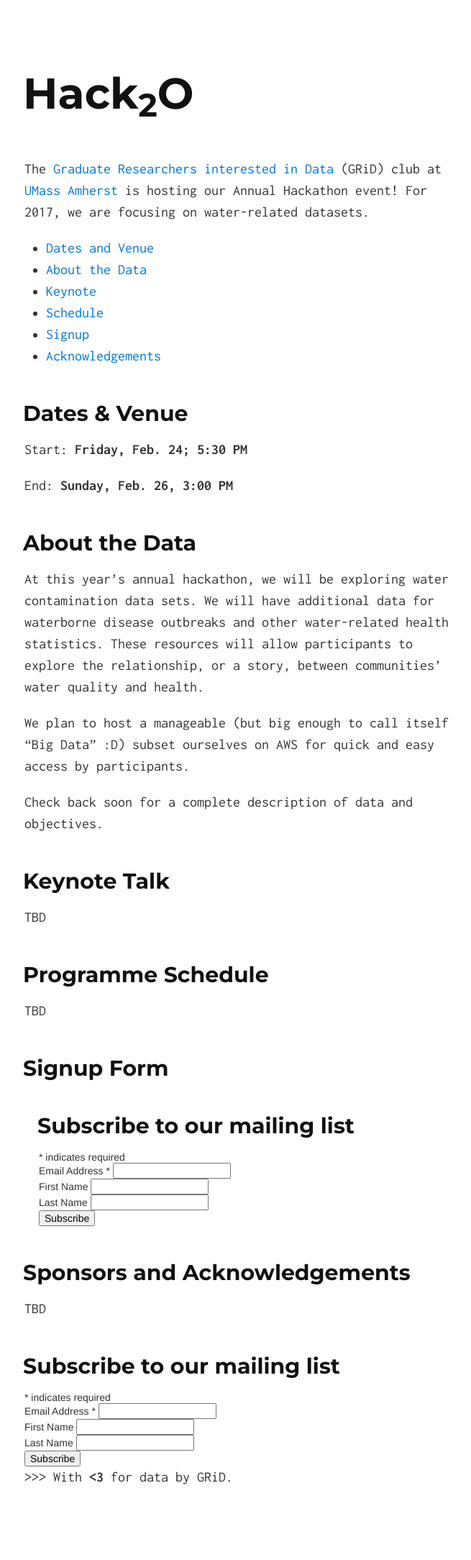
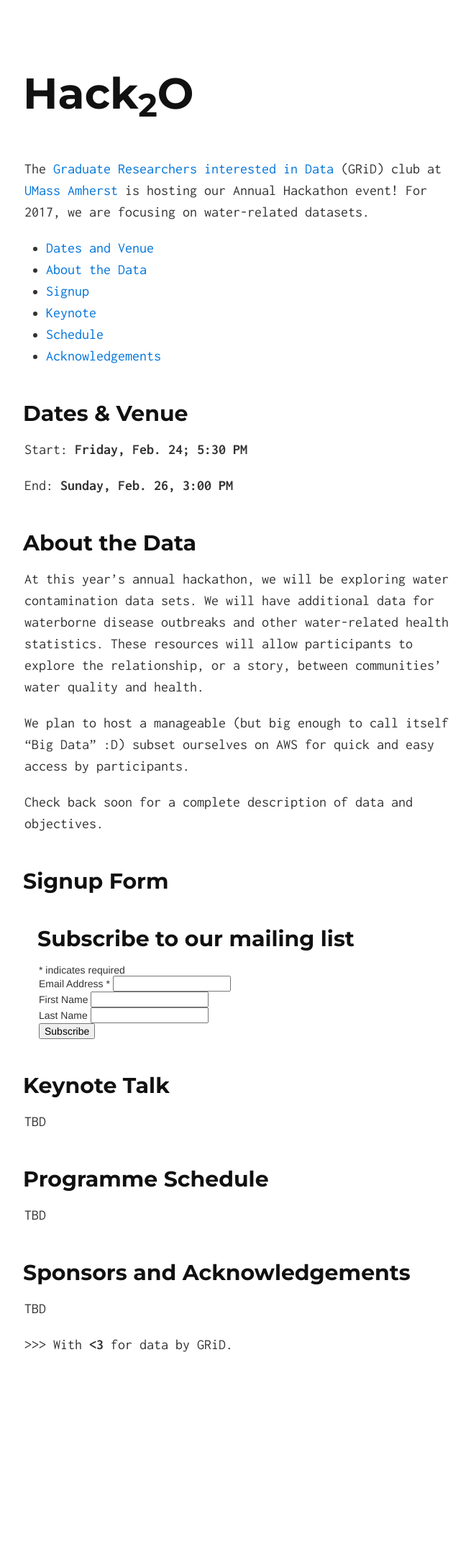
Before and after one commit to gridclub/Hack2O, a Jekyll site: the page built from index.md, in a window 1280 px wide. Shown: the whole page at 72% size, without its empty margins (306-961 px from the left). Built offline with Jekyll 4.4.1, drawn with Linux system fonts in a browser that asks for light colours; nearby versions of some CDN libraries; comment, search, counter and statistics services are not loaded; after the commit the page ends 1984 px from its top, so only the background shows below that.

Commit message:
signup form v4
final cleanups

```diff
--- a/_layouts/default.html
+++ b/_layouts/default.html
@@ -18,46 +18,6 @@
   </div>
 {% include scripts.html %}
 
- <div class="container">
-       <!-- Begin MailChimp Signup Form -->
-    <link href="//cdn-images.mailchimp.com/embedcode/classic-10_7.css" rel="stylesheet" type="text/css">
-    <style type="text/css">
-      #mc_embed_signup{background:#fff; clear:left; font:14px Helvetica,Arial,sans-serif; }
-      /* Add your own MailChimp form style overrides in your site stylesheet or in this style block.
-         We recommend moving this block and the preceding CSS link to the HEAD of your HTML file. */
-    </style>
-    <div id="mc_embed_signup">
-    <form action="//github.us9.list-manage.com/subscribe/post?u=d6af31d8255df70c3ca40ddf9&amp;id=ae86116629" method="post" id="mc-embedded-subscribe-form" name="mc-embedded-subscribe-form" class="validate" target="_blank" novalidate>
-        <div id="mc_embed_signup_scroll">
-      <h2>Subscribe to our mailing list</h2>
-    <div class="indicates-required"><span class="asterisk">*</span> indicates required</div>
-    <div class="mc-field-group">
-      <label for="mce-EMAIL">Email Address  <span class="asterisk">*</span>
-    </label>
-      <input type="email" value="" name="EMAIL" class="required email" id="mce-EMAIL">
-    </div>
-    <div class="mc-field-group">
-      <label for="mce-FNAME">First Name </label>
-      <input type="text" value="" name="FNAME" class="" id="mce-FNAME">
-    </div>
-    <div class="mc-field-group">
-      <label for="mce-LNAME">Last Name </label>
-      <input type="text" value="" name="LNAME" class="" id="mce-LNAME">
-    </div>
-      <div id="mce-responses" class="clear">
-        <div class="response" id="mce-error-response" style="display:none"></div>
-        <div class="response" id="mce-success-response" style="display:none"></div>
-      </div>    <!-- real people should not fill this in and expect good things - do not remove this or risk form bot signups-->
-        <div style="position: absolute; left: -5000px;" aria-hidden="true"><input type="text" name="b_d6af31d8255df70c3ca40ddf9_ae86116629" tabindex="-1" value=""></div>
-        <div class="clear"><input type="submit" value="Subscribe" name="subscribe" id="mc-embedded-subscribe" class="button"></div>
-        </div>
-    </form>
-    </div>
-    <script type='text/javascript' src='//s3.amazonaws.com/downloads.mailchimp.com/js/mc-validate.js'></script><script type='text/javascript'>(function($) {window.fnames = new Array(); window.ftypes = new Array();fnames[0]='EMAIL';ftypes[0]='email';fnames[1]='FNAME';ftypes[1]='text';fnames[2]='LNAME';ftypes[2]='text';}(jQuery));var $mcj = jQuery.noConflict(true);</script>
-    <!--End mc_embed_signup-->
-
- </div>
-
 </body>
 
 <footer
--- a/index.md
+++ b/index.md
@@ -9,9 +9,9 @@ The [Graduate Researchers interested in Data](http://www.gridclub.io) (GRiD) clu
 
 - [Dates and Venue](#timeplace)
 - [About the Data](#dataset)
+- [Signup](#signup)
 - [Keynote](#keynote)
 - [Schedule](#programme)
-- [Signup](#signup)
 - [Acknowledgements](#ack)
 
 
@@ -23,7 +23,6 @@ Start: **Friday, Feb. 24; 5:30 PM**
 End: **Sunday, Feb. 26, 3:00 PM**
 
 
-
 ## <a name="dataset"></a> About the Data
 
 At this year’s annual hackathon, we will be exploring water contamination data sets. We will have additional data for waterborne disease outbreaks and other water-related health statistics. These resources will allow participants to explore the relationship, or a story, between communities’ water quality and health.
@@ -32,14 +31,16 @@ We plan to host a manageable (but big enough to call itself "Big Data" :D) subse
 
 Check back soon for a complete description of data and objectives.
 
+
+## <a name="signup"></a> Signup Form
+{% include signup.html %}
+
+
 ## <a name="keynote"></a> Keynote Talk
 TBD
 
 ## <a name="keynote"></a> Programme Schedule
 TBD
 
-## <a name="signup"></a> Signup Form
-{% include signup.html %}
-
 ## <a name="ack"></a>Sponsors and Acknowledgements
 TBD
```
